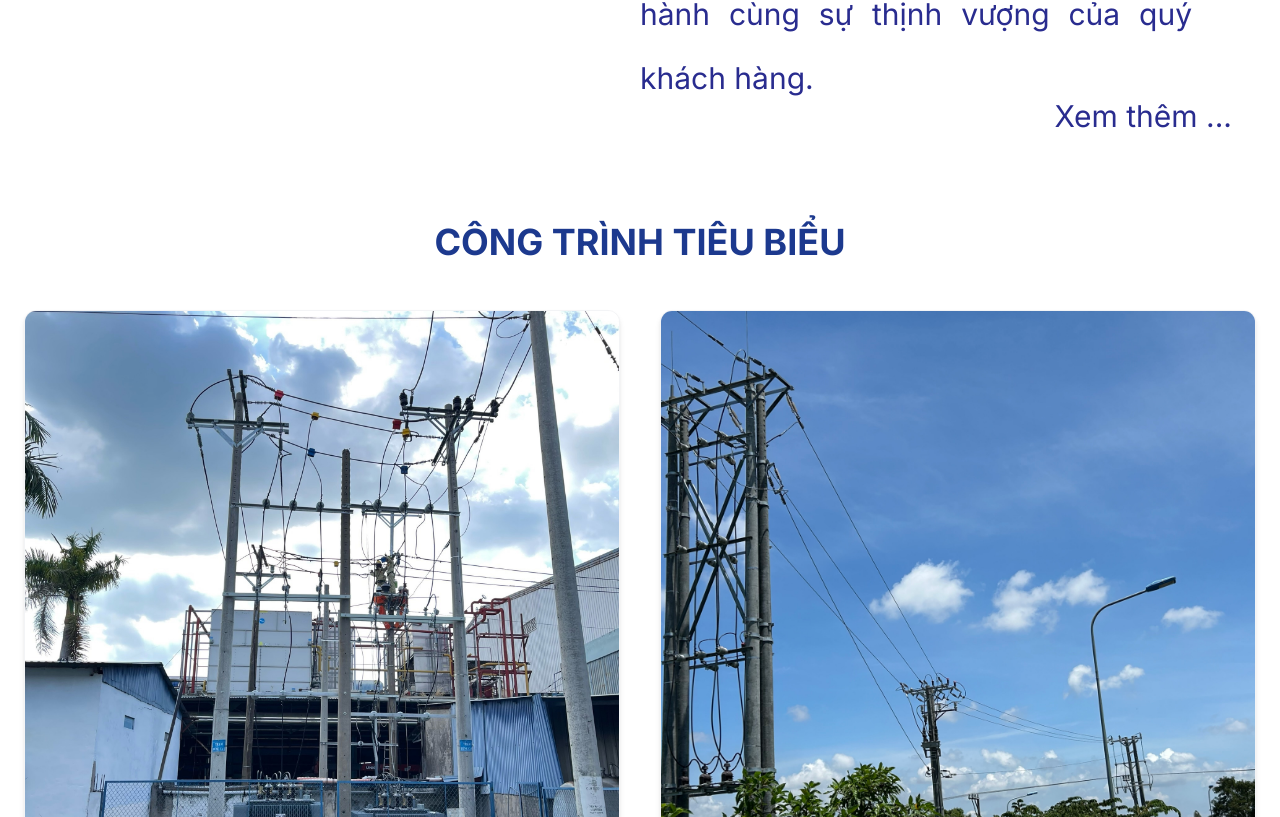
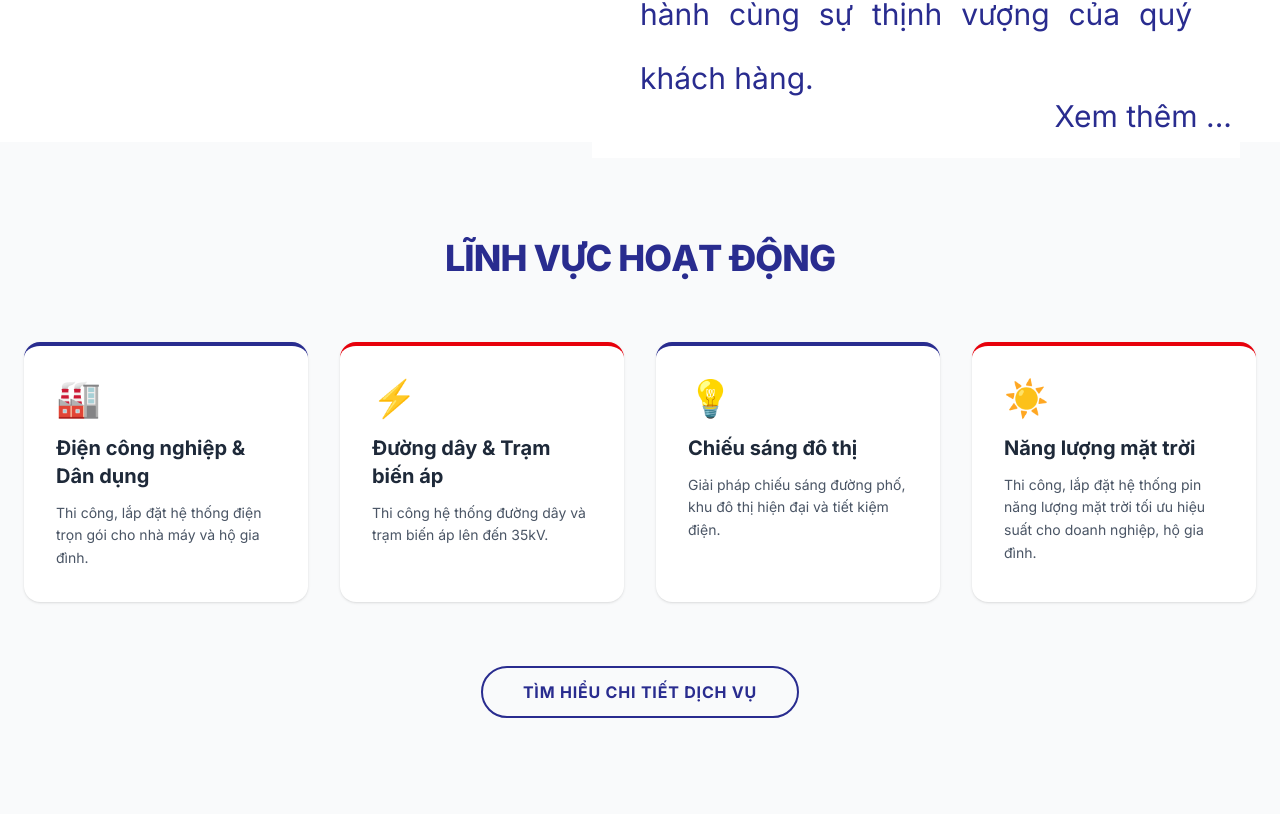
Before and after one commit to TanPhoAn/mtc_project, a Next.js app: page / in a window 1280 px wide. Shown: the part 1763-2580 px from the top of the page. Built offline with nearby package versions, Linux system fonts and the light colour scheme.

Commit message:
add linh-vuc-hoat-dong section

```diff
--- a/app/page.tsx
+++ b/app/page.tsx
@@ -77,6 +77,55 @@ export default function LandingPage() {
                </div>
 
             </section>
+            {/*linh vuc hoat dong section*/}
+            <section className="py-24 bg-gray-50">
+                <div className="max-w-7xl mx-auto px-6">
+                    {/* Tiêu đề phần */}
+                    <h2 className="text-4xl font-extrabold text-[#292c8f] uppercase text-center mb-16 tracking-tight">
+                        Lĩnh vực hoạt động
+                    </h2>
+
+                    {/* Lưới các dịch vụ */}
+                    <div className="grid grid-cols-1 md:grid-cols-2 lg:grid-cols-4 gap-8">
+
+                        {/* Card 1: Điện công nghiệp */}
+                        <div className="bg-white p-8 rounded-2xl shadow-sm hover:shadow-xl transition-all duration-300 border-t-4 border-[#292c8f] group">
+                            <div className="text-4xl mb-4 group-hover:scale-110 transition-transform">🏭</div>
+                            <h3 className="text-xl font-bold text-gray-800 mb-3">Điện công nghiệp & Dân dụng</h3>
+                            <p className="text-gray-600 text-sm leading-relaxed">Thi công, lắp đặt hệ thống điện trọn gói cho nhà máy và hộ gia đình.</p>
+                        </div>
+
+                        {/* Card 2: Trạm biến áp */}
+                        <div className="bg-white p-8 rounded-2xl shadow-sm hover:shadow-xl transition-all duration-300 border-t-4 border-red-600 group">
+                            <div className="text-4xl mb-4 group-hover:scale-110 transition-transform">⚡</div>
+                            <h3 className="text-xl font-bold text-gray-800 mb-3">Đường dây & Trạm biến áp</h3>
+                            <p className="text-gray-600 text-sm leading-relaxed">Thi công hệ thống đường dây và trạm biến áp lên đến 35kV.</p>
+                        </div>
+
+                        {/* Card 3: Chiếu sáng đô thị */}
+                        <div className="bg-white p-8 rounded-2xl shadow-sm hover:shadow-xl transition-all duration-300 border-t-4 border-[#292c8f] group">
+                            <div className="text-4xl mb-4 group-hover:scale-110 transition-transform">💡</div>
+                            <h3 className="text-xl font-bold text-gray-800 mb-3">Chiếu sáng đô thị</h3>
+                            <p className="text-gray-600 text-sm leading-relaxed">Giải pháp chiếu sáng đường phố, khu đô thị hiện đại và tiết kiệm điện.</p>
+                        </div>
+
+                        {/* Card 4: Năng lượng mặt trời */}
+                        <div className="bg-white p-8 rounded-2xl shadow-sm hover:shadow-xl transition-all duration-300 border-t-4 border-red-600 group">
+                            <div className="text-4xl mb-4 group-hover:scale-110 transition-transform">☀️</div>
+                            <h3 className="text-xl font-bold text-gray-800 mb-3">Năng lượng mặt trời</h3>
+                            <p className="text-gray-600 text-sm leading-relaxed">Thi công, lắp đặt hệ thống pin năng lượng mặt trời tối ưu hiệu suất cho doanh nghiệp, hộ gia đình.</p>
+                        </div>
+
+                    </div>
+
+                    {/* Nút xem thêm phía dưới */}
+                    <div className="text-center mt-16">
+                        <button className="px-10 py-3 border-2 border-[#292c8f] text-[#292c8f] font-bold rounded-full hover:bg-[#292c8f] hover:text-white transition-all duration-300 uppercase tracking-wider">
+                            Tìm hiểu chi tiết dịch vụ
+                        </button>
+                    </div>
+                </div>
+            </section>
             {/* PROJECTS SECTION - Giữ nguyên */}
             {/* PROJECTS SECTION */}
             <section id="projects" className="py-20 max-w-7xl mx-auto px-6 bg-white">
```
